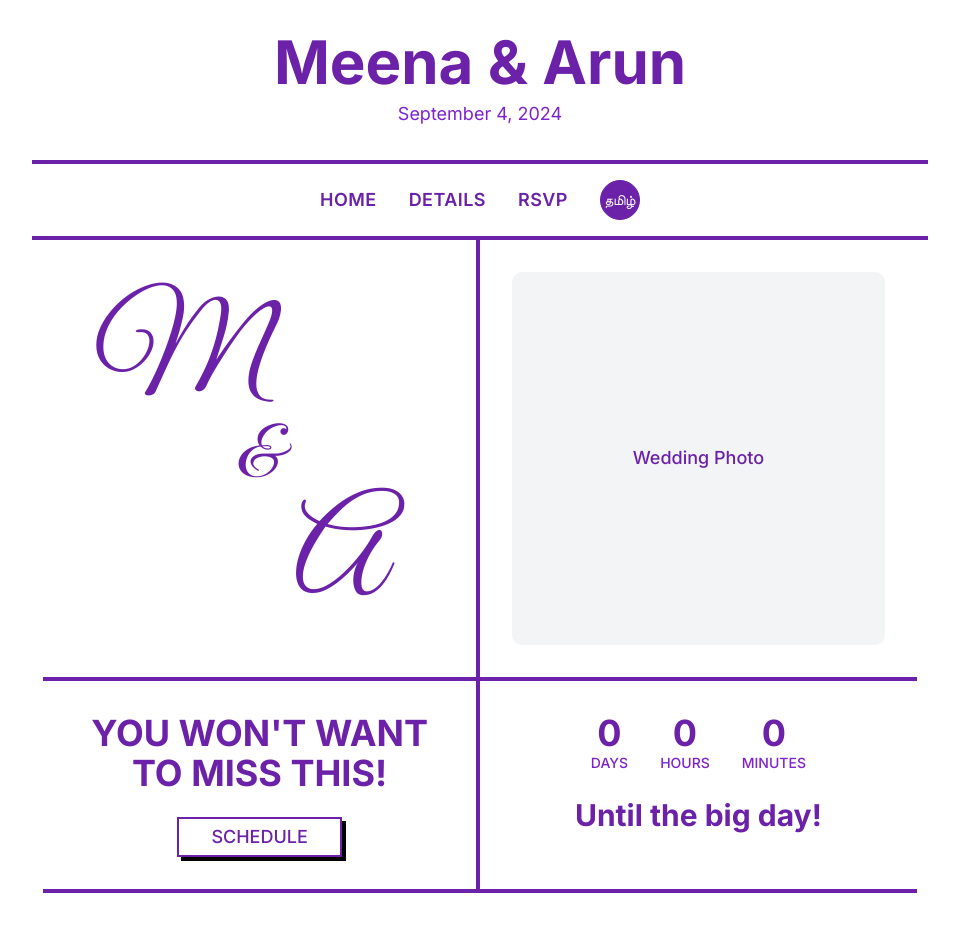
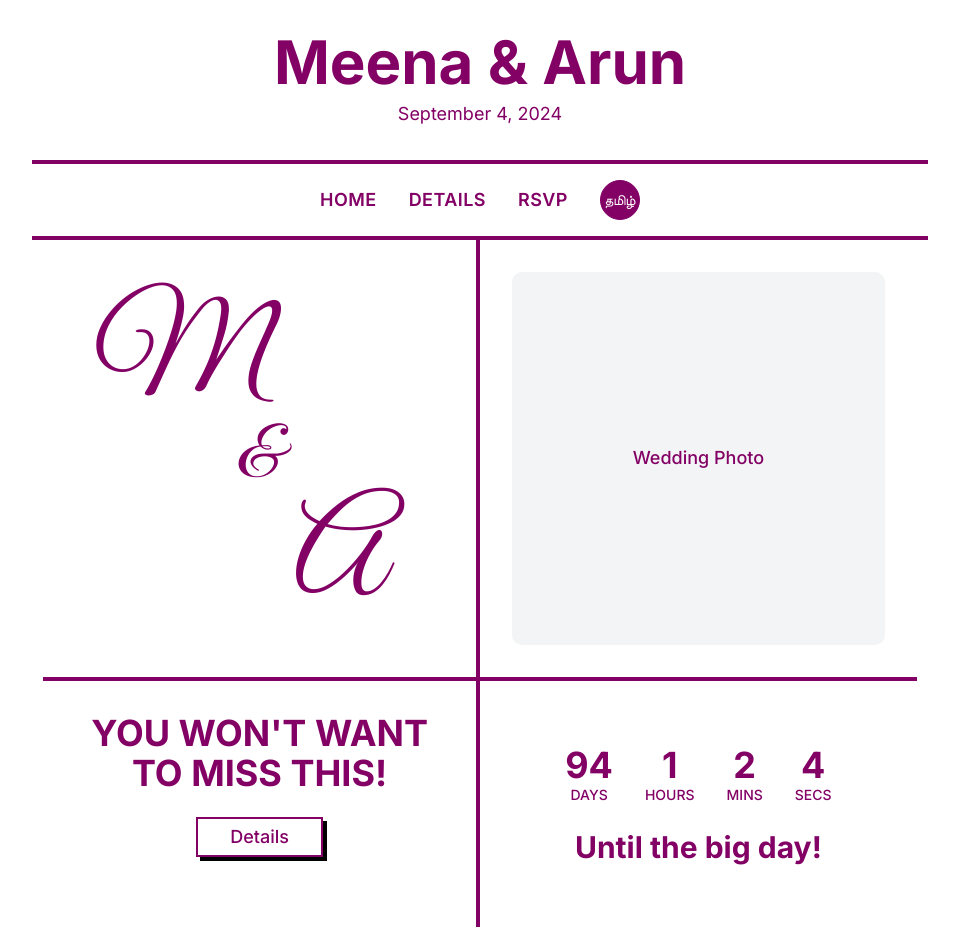
Before and after one commit to ArunBeCoding/rsvp, a Next.js app: page /en in a window 1280 px wide. Shown: the top 927 px of the page, without its empty margins (160-1119 px from the left). Built offline with nearby package versions, Linux system fonts and the light colour scheme.

Commit message:
update homepage

```diff
--- a/app/[lang]/admin/page.tsx
+++ b/app/[lang]/admin/page.tsx
@@ -57,7 +57,7 @@ export default async function AdminPage({
 }: {
   params: { lang: "en" | "ta" }
 }) {
-  const { lang } = params
+  const { lang } = await params
   const stats = await getRSVPStats()
   const rsvps = await getAllRSVPs()
 
--- a/app/[lang]/layout.tsx
+++ b/app/[lang]/layout.tsx
@@ -67,15 +67,15 @@ export default async function LangLayout({
   return (
     <>
       {/* Header with Title */}
-      <header className="bg-white w-[70%] mx-auto text-center py-8 border-b-4 border-purple-800">
-        <h1 className="text-4xl md:text-6xl font-bold text-purple-800 mb-2">
+      <header className="bg-white w-[70%] mx-auto text-center py-8 border-b-4 border-[#830065]">
+        <h1 className="text-4xl md:text-6xl font-bold text-[#830065] mb-2">
           {dict.home.title}
         </h1>
-        <p className="text-lg text-purple-700">{dict.home.dateValue}</p>
+        <p className="text-lg text-[#830065]">{dict.home.dateValue}</p>
       </header>
 
       {/* Navigation Bar */}
-      <nav className="bg-white w-[70%] mx-auto border-b-4 border-purple-800">
+      <nav className="bg-white w-[70%] mx-auto border-b-4 border-[#830065]">
         <div className="mx-auto">
           <div className="flex items-center justify-center py-4">
 
@@ -83,19 +83,19 @@ export default async function LangLayout({
             <div className="flex items-center space-x-8">
               <Link
                 href={`/${lang}`}
-                className="text-purple-800 hover:text-purple-600 transition-colors font-semibold text-lg uppercase tracking-wide"
+                className="text-[#830065] hover:text-[#830065] transition-colors font-semibold text-lg uppercase tracking-wide"
               >
                 {dict.nav.home}
               </Link>
               <Link
                 href={`/${lang}/details`}
-                className="text-purple-800 hover:text-purple-600 transition-colors font-semibold text-lg uppercase tracking-wide"
+                className="text-[#830065] hover:text-[#830065] transition-colors font-semibold text-lg uppercase tracking-wide"
               >
                 {dict.nav.details}
               </Link>
               <Link
                 href={`/${lang}/rsvp`}
-                className="text-purple-800 hover:text-purple-600 transition-colors font-semibold text-lg uppercase tracking-wide"
+                className="text-[#830065] hover:text-[#830065] transition-colors font-semibold text-lg uppercase tracking-wide"
               >
                 {dict.nav.rsvp}
               </Link>
--- a/app/[lang]/page.tsx
+++ b/app/[lang]/page.tsx
@@ -73,6 +73,7 @@ import { Button } from "@/components/ui/button"
 import Link from "next/link"
 import { getDictionary } from "./dictionaries"
 import { Great_Vibes } from 'next/font/google'
+import CountdownTimer from "@/components/countdown"
 
 const elegantFont = Great_Vibes({subsets: ['latin'],weight: '400'})
 
@@ -86,101 +87,102 @@ export default async function HomePage({
 
   return (
     <div className="min-h-screen bg-white">
-      <main className="container mx-auto px-4">
+      <main className="container mx-auto px-4 pb-16">
         {/* Header Section */}
         {/* <div className="text-center mb-12">
-          <h1 className="text-6xl md:text-8xl font-bold text-purple-800 mb-4">
+          <h1 className="text-6xl md:text-8xl font-bold text-[#830065] mb-4">
             {dict.home.title}
           </h1>
-          <p className="text-xl text-purple-700">June 15, 2024</p>
+          <p className="text-xl text-[#830065]">June 15, 2024</p>
         </div> */}
 
         {/* Main Grid with Shared Borders */}
-        <div className="w-[70%] mx-auto border-purple-800 grid grid-cols-1 md:grid-cols-2">
+        <div className="w-[70%] mx-auto border-[#830065] grid grid-cols-1 md:grid-cols-2">
           {/* Large Initials Container */}
-          <div className="p-12 flex items-center justify-center bg-white border-r-2 border-b-2 border-purple-800 md:border-r-4 md:border-b-4">
+          <div className="p-12 flex items-center justify-center bg-white border-r-2 border-b-2 border-[#830065] md:border-r-4 md:border-b-4">
             <div className="text-center">
-              <div className={`text-8xl md:text-9xl mr-40 font-bold text-purple-800 leading-none ${elegantFont.className}`}>
+              <div className={`text-8xl md:text-9xl mr-40 font-bold text-[#830065] leading-none ${elegantFont.className}`}>
                 M
               </div>
-              <div className={`text-6xl md:text-7xl font-bold text-purple-800 leading-none ${elegantFont.className}`}>
+              <div className={`text-6xl md:text-7xl font-bold text-[#830065] leading-none ${elegantFont.className}`}>
                 &
               </div>
-              <div className={`text-8xl md:text-9xl ml-40 font-bold text-purple-800 leading-none ${elegantFont.className}`}>
+              <div className={`text-8xl md:text-9xl ml-40 font-bold text-[#830065] leading-none ${elegantFont.className}`}>
                 A
               </div>
             </div>
           </div>
 
           {/* Photo Placeholder Container */}
-          <div className="p-8 bg-white border-b-2 border-purple-800 md:border-b-4">
+          <div className="p-8 bg-white border-b-2 border-[#830065] md:border-b-4">
             <div className="aspect-square bg-gray-100 rounded-lg flex items-center justify-center">
-              <span className="text-purple-800 text-lg font-medium">
+              <span className="text-[#830065] text-lg font-medium">
                 {dict.home.photoPlaceholder || "Wedding Photo"}
               </span>
             </div>
           </div>
 
           {/* Call to Action Container */}
-          <div className="p-8 bg-white text-center border-r-2 border-b-2 border-purple-800 md:border-r-4 md:border-b-4">
-            <h2 className="text-3xl md:text-4xl font-bold text-purple-800 mb-6 leading-tight">
-              YOU WON'T WANT TO MISS THIS!
+          <div className="p-8 bg-white text-center border-r-2 border-b-2 border-[#830065] md:border-r-4 md:border-b-4">
+            <h2 className="text-3xl md:text-4xl font-bold text-[#830065] mb-6 leading-tight">
+              {dict.home.missthis}
             </h2>
             <Button
               asChild
-              className="hover:bg-purple-800 hover:text-white rounded-none text-purple-800 border-2 ext-purple-800 px-8 py-3 text-lg font-medium border-purple-800"
+              className="hover:bg-[#830065] hover:text-white rounded-none text-[#830065] border-2 ext-[#830065] px-8 py-3 text-lg font-medium border-[#830065]"
               style={{
                 boxShadow: '4px 4px 0px rgba(0, 0, 0, 1)'
               }}
             >
               <Link href={`/${lang}/details`}>
-                SCHEDULE
+                {dict.nav.details}
               </Link>
             </Button>
           </div>
 
           {/* Countdown Container */}
-          <div className="p-8 bg-white text-center border-b-2 border-purple-800 md:border-b-4">
-            <div className="flex justify-center space-x-8 mb-6">
+          <div className="p-8 bg-white text-center border-b-2 border-[#830065] md:border-b-4">
+            {/* <div className="flex justify-center space-x-8 mb-6">
               <div className="text-center">
-                <div className="text-4xl font-bold text-purple-800">0</div>
-                <div className="text-sm text-purple-700 font-medium">DAYS</div>
+                <div className="text-4xl font-bold text-[#830065]">0</div>
+                <div className="text-sm text-[#830065] font-medium">DAYS</div>
               </div>
               <div className="text-center">
-                <div className="text-4xl font-bold text-purple-800">0</div>
-                <div className="text-sm text-purple-700 font-medium">HOURS</div>
+                <div className="text-4xl font-bold text-[#830065]">0</div>
+                <div className="text-sm text-[#830065] font-medium">HOURS</div>
               </div>
               <div className="text-center">
-                <div className="text-4xl font-bold text-purple-800">0</div>
-                <div className="text-sm text-purple-700 font-medium">MINUTES</div>
+                <div className="text-4xl font-bold text-[#830065]">0</div>
+                <div className="text-sm text-[#830065] font-medium">MINUTES</div>
               </div>
             </div>
-            <h3 className="text-2xl md:text-3xl font-bold text-purple-800">
-              Until the big day!
-            </h3>
+            <h3 className="text-2xl md:text-3xl font-bold text-[#830065]">
+              {dict.home.untilCountdown}
+            </h3> */}
+            <CountdownTimer targetDate="2025-09-03T22:00:00" dict={dict}/>
           </div>
 
           {/* RSVP Container */}
-          <div className="p-8 bg-white text-center border-b-2 border-purple-800 md:border-b-4 md:col-span-2">
-            <h2 className="text-4xl md:text-5xl font-bold text-purple-800 mb-6">
-              ARE YOU COMING?
+          <div className="p-8 bg-white text-center border-b-2 border-[#830065] md:border-b-4 md:col-span-2">
+            <h2 className="text-4xl md:text-5xl font-bold text-[#830065] mb-6">
+              {dict.home.areYouComing}
             </h2>
             <Button
               asChild
-              className="hover:bg-purple-800 hover:text-white rounded-none text-purple-800 px-12 py-4 text-xl font-medium border-2 border-purple-800"
+              className="hover:bg-[#830065] hover:text-white rounded-none text-[#830065] px-12 py-4 text-xl font-medium border-2 border-[#830065]"
               style={{
                 boxShadow: '4px 4px 0px rgba(0, 0, 0, 1)'
               }}
             >
               <Link href={`/${lang}/rsvp`}>
-                RSVP
+                {dict.nav.rsvp}
               </Link>
             </Button>
           </div>
 
           {/* Wedding Party Container
           <div className="p-8 bg-white text-center md:col-span-2">
-            <h2 className="text-4xl md:text-5xl font-bold text-purple-800">
+            <h2 className="text-4xl md:text-5xl font-bold text-[#830065]">
               OUR WEDDING PARTY
             </h2>
           </div> */}
--- /dev/null
+++ b/components/countdown.tsx
@@ -0,0 +1,103 @@
+'use client';
+
+import { useState, useEffect } from 'react';
+
+function CountdownTimer({ targetDate, dict } : {targetDate : string, dict : any}) {
+  const [timeLeft, setTimeLeft] = useState({
+    days: 0,
+    hours: 0,
+    minutes: 0,
+    seconds: 0
+  });
+
+  useEffect(() => {
+    // Set your target date here - replace with your actual target date
+    const target = targetDate ? new Date(targetDate) : new Date('2024-12-31T23:59:59');
+
+    const calculateTimeLeft = () => {
+      const now = new Date().getTime();
+      const targetTime = target.getTime();
+      const difference = targetTime - now;
+
+      if (difference > 0) {
+        const days = Math.floor(difference / (1000 * 60 * 60 * 24));
+        const hours = Math.floor((difference % (1000 * 60 * 60 * 24)) / (1000 * 60 * 60));
+        const minutes = Math.floor((difference % (1000 * 60 * 60)) / (1000 * 60));
+        const seconds = Math.floor((difference % (1000 * 60)) / 1000);
+
+        setTimeLeft({ days, hours, minutes, seconds });
+      } else {
+        setTimeLeft({ days: 0, hours: 0, minutes: 0, seconds: 0 });
+      }
+    };
+
+    // Calculate immediately
+    calculateTimeLeft();
+
+    // Update every second
+    const timer = setInterval(calculateTimeLeft, 1000);
+
+    // Cleanup interval on component unmount
+    return () => clearInterval(timer);
+  }, [targetDate]);
+
+  return (
+    <div className="p-8 bg-white text-center border-[#830065]">
+      <div className="flex justify-center space-x-8 mb-6">
+        <div className="text-center">
+          <div className="text-4xl font-bold text-[#830065]">{timeLeft.days}</div>
+          <div className="text-sm text-[#830065] font-medium">{dict.home.days}</div>
+        </div>
+        <div className="text-center">
+          <div className="text-4xl font-bold text-[#830065]">{timeLeft.hours}</div>
+          <div className="text-sm text-[#830065] font-medium">{dict.home.hours}</div>
+        </div>
+        <div className="text-center">
+          <div className="text-4xl font-bold text-[#830065]">{timeLeft.minutes}</div>
+          <div className="text-sm text-[#830065] font-medium">{dict.home.mins}</div>
+        </div>
+        <div className="text-center">
+          <div className="text-4xl font-bold text-[#830065]">{timeLeft.seconds}</div>
+          <div className="text-sm text-[#830065] font-medium">{dict.home.sec}</div>
+        </div>
+      </div>
+      <h3 className="text-2xl md:text-3xl font-bold text-[#830065]">
+        {dict?.home?.untilCountdown || 'Until Launch'}
+      </h3>
+    </div>
+  );
+}
+
+// Wrapper component that uses dynamic import
+import dynamic from 'next/dynamic';
+
+const DynamicCountdown = dynamic(() => Promise.resolve(CountdownTimer), {
+  ssr: false,
+  loading: () => (
+    <div className="p-8 bg-white text-center border-[#830065]">
+      <div className="flex justify-center space-x-8 mb-6">
+        <div className="text-center">
+          <div className="text-4xl font-bold text-[#830065]">0</div>
+          <div className="text-sm text-[#830065] font-medium">DAYS</div>
+        </div>
+        <div className="text-center">
+          <div className="text-4xl font-bold text-[#830065]">0</div>
+          <div className="text-sm text-[#830065] font-medium">HOURS</div>
+        </div>
+        <div className="text-center">
+          <div className="text-4xl font-bold text-[#830065]">0</div>
+          <div className="text-sm text-[#830065] font-medium">MINUTES</div>
+        </div>
+        <div className="text-center">
+          <div className="text-4xl font-bold text-[#830065]">0</div>
+          <div className="text-sm text-[#830065] font-medium">SECONDS</div>
+        </div>
+      </div>
+      <h3 className="text-2xl md:text-3xl font-bold text-[#830065]">
+        Loading...
+      </h3>
+    </div>
+  )
+});
+
+export default DynamicCountdown;
--- a/components/language-switcher.tsx
+++ b/components/language-switcher.tsx
@@ -27,7 +27,7 @@ export function LanguageSwitcher({ currentLang }: { currentLang: string }) {
     <Button
       variant="outline"
       size="sm"
-      className="gap-2 rounded-full w-10 h-10 p-0 flex items-center justify-center bg-purple-800 border-purple-800 text-white"
+      className="gap-2 rounded-full w-10 h-10 p-0 flex items-center justify-center bg-[#830065] border-[#830065] text-white"
       onClick={() => {
         // Switch to the opposite language
         const newLang = currentLang === 'en' ? 'ta' : 'en';
--- a/dictionaries/en.json
+++ b/dictionaries/en.json
@@ -15,7 +15,14 @@
     "venueValue": "Garden Manor",
     "description": "Good morning babe! I love you and you are an amazing person!",
     "rsvpButton": "RSVP Now",
-    "detailsButton": "Event Details"
+    "detailsButton": "Event Details",
+    "missthis": "YOU WON'T WANT TO MISS THIS!",
+    "untilCountdown": "Until the big day!",
+    "areYouComing": "ARE YOU COMING?",
+    "days": "DAYS",
+    "hours": "HOURS",
+    "mins": "MINS",
+    "sec": "SECS"
   },
   "rsvp": {
     "title": "RSVP",
--- a/dictionaries/ta.json
+++ b/dictionaries/ta.json
@@ -1,11 +1,11 @@
 {
   "nav": {
     "home": "முகப்பு",
-    "details": "விவரங்கள்",
-    "rsvp": "பதில் அளிக்கவும்"
+    "details": "விவரம்",
+    "rsvp": "பதில்"
   },
   "home": {
-    "title": "மீனா மற்றும் அருண்",
+    "title": "மீனா & அருண்",
     "subtitle": "திருமணம் செய்து கொள்கிறார்கள்!",
     "date": "தேதி",
     "time": "நேரம்",
@@ -15,7 +15,14 @@
     "venueValue": "கார்டன் மேனர்",
     "description": "காலை வணக்கம் காதலியே! நான் உன்னை காதலிக்கிறேன், நீ ஒரு சூப்பர் ஃபிகர்!",
     "rsvpButton": "இப்போதே பதில் அளிக்கவும்",
-    "detailsButton": "நிகழ்வு விவரங்கள்"
+    "detailsButton": "நிகழ்வு விவரங்கள்",
+    "missthis": "இதைத் தவறவிடாதீர்கள்!",
+    "untilCountdown": "கல்யாண நாள் வரை!",
+    "areYouComing": "நீங்க வாரீங்களா?",
+    "days": "நாள்",
+    "hours": "மணி",
+    "mins": "நிமிடம்",
+    "sec": "வினாடி"
   },
   "rsvp": {
     "title": "பதில் அளிக்கவும்",
```
